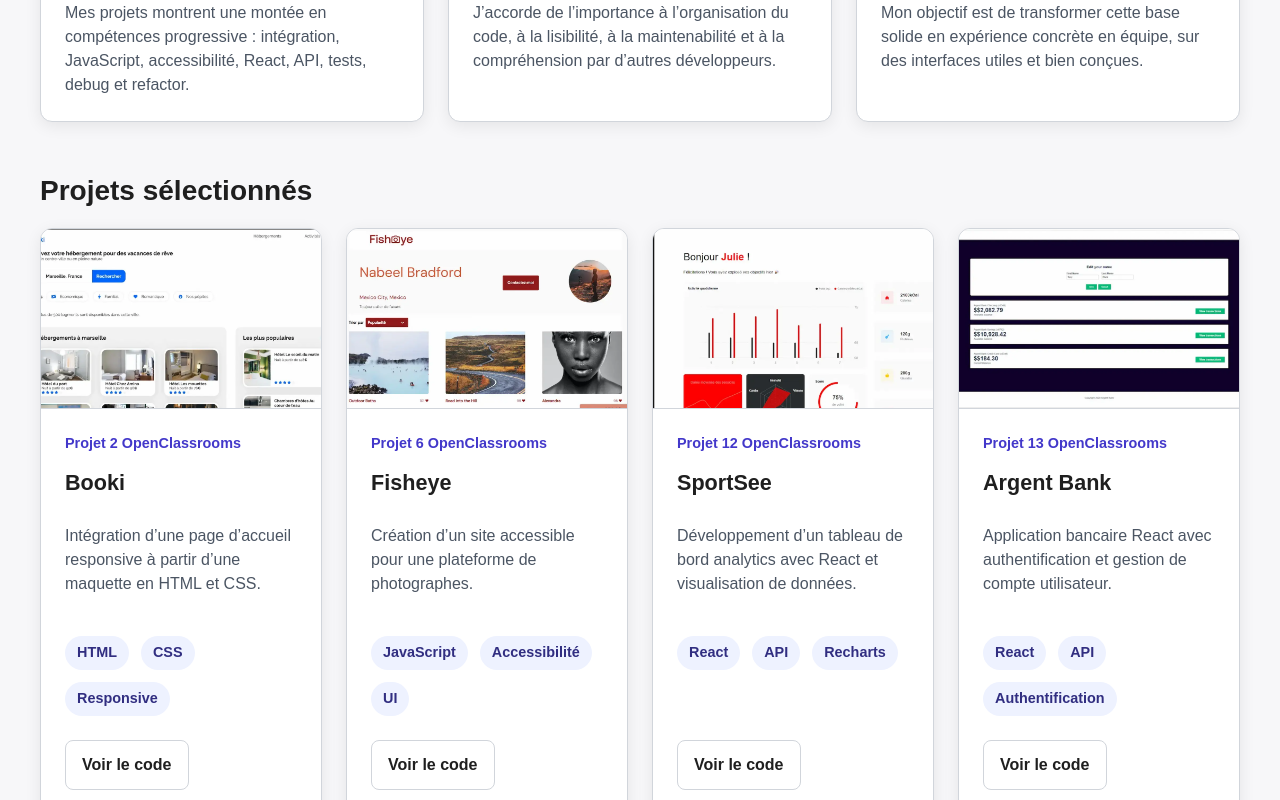
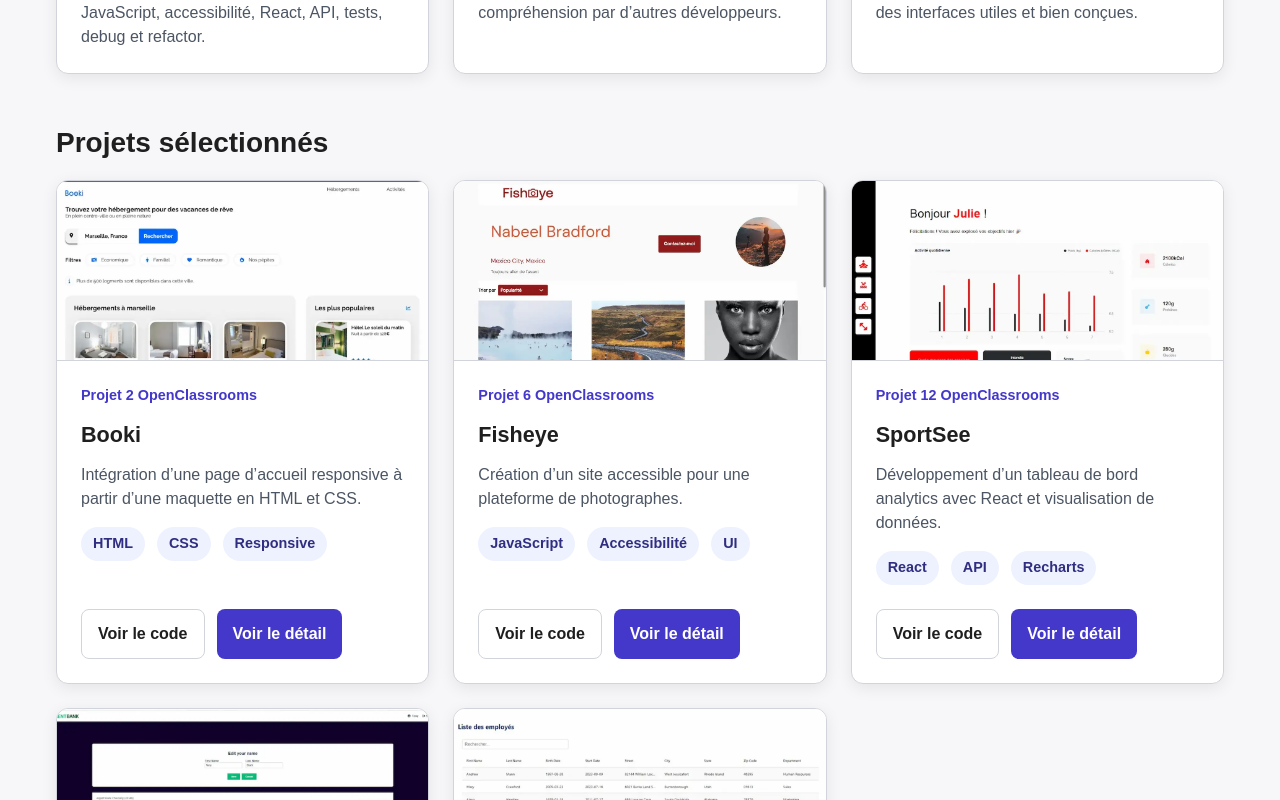
Before and after one commit to Ma-Eum/Portfolio-claire, a React (Vite) app: page / in a window 1280 px wide. Shown: the part 980-1780 px from the top of the page. Built offline with nearby package versions, Linux system fonts and the light colour scheme.

Commit message:
Refactorisation SCSS avec variables centralisées et mixins responsive

```diff
--- a/src/components/Footer/Footer.scss
+++ b/src/components/Footer/Footer.scss
@@ -1,4 +1,5 @@
-@use '../../styles/_variables' as *;
+@use '../../styles/variables' as *;
+@use '../../styles/mixins' as *;
 
 .site-footer {
   margin-top: $spacing-xl;
--- a/src/components/Header/Header.scss
+++ b/src/components/Header/Header.scss
@@ -1,4 +1,5 @@
-@use '../../styles/_variables' as *;
+@use '../../styles/variables' as *;
+@use '../../styles/mixins' as *;
 
 .site-header {
   background-color: $color-surface;
--- a/src/components/ProjectCard/ProjectCard.scss
+++ b/src/components/ProjectCard/ProjectCard.scss
@@ -1,14 +1,12 @@
-@use '../../styles/_variables' as *;
+@use '../../styles/variables' as *;
+@use '../../styles/mixins' as *;
 
 .project-card {
   display: flex;
   flex-direction: column;
   height: 100%;
   overflow: hidden;
-  background-color: $color-surface;
-  border: 1px solid $color-border;
-  border-radius: $radius-md;
-  box-shadow: $shadow-card;
+  @include card-base;
   transition:
     transform 0.2s ease,
     box-shadow 0.2s ease;
@@ -16,12 +14,12 @@
 
 .project-card:hover {
   transform: translateY(-4px);
-  box-shadow: 0 10px 22px rgba(0, 0, 0, 0.1);
+  box-shadow: $shadow-card-hover;
 }
 
 .project-card__image {
   width: 100%;
-  height: 180px;
+  height: $project-card-image-height;
   object-fit: cover;
   object-position: top;
   border-bottom: 1px solid $color-border;
@@ -43,13 +41,11 @@
 .project-card__title {
   margin: 0 0 $spacing-sm;
   font-size: 1.35rem;
-  min-height: 2.8rem;
 }
 
 .project-card__description {
   margin: 0 0 $spacing-md;
   color: $color-text-secondary;
-  min-height: 96px;
 }
 
 .project-card__stack {
@@ -59,15 +55,14 @@
   margin: 0;
   padding: 0;
   list-style: none;
-  min-height: 72px;
   align-content: flex-start;
 }
 
 .project-card__tag {
   padding: 0.4rem 0.75rem;
-  background-color: #eef2ff;
-  border-radius: 999px;
-  color: $color-primary-hover;
+  background-color: $color-tag-background;
+  border-radius: $radius-pill;
+  color: $color-tag-text;
   font-size: 0.9rem;
   font-weight: 600;
 }
@@ -81,14 +76,7 @@
 }
 
 .project-card__link {
-  display: inline-flex;
-  align-items: center;
-  justify-content: center;
-  min-height: 44px;
-  padding: 0.75rem 1rem;
-  border-radius: $radius-sm;
-  font-weight: 600;
-  text-align: center;
+  @include button-base;
 }
 
 .project-card__link--primary {
@@ -107,35 +95,28 @@
 }
 
 .project-card__link--secondary:hover {
-  background-color: #f3f4f6;
+  background-color: $color-button-secondary-hover;
 }
 
-/* Ajustements responsive */
-@media (max-width: 1024px) {
+// Largeur intermédiaire : on stabilise les hauteurs
+@include tablet-only {
+  .project-card__title {
+    min-height: 2.8rem;
+  }
+
   .project-card__description {
-    min-height: 120px;
+    min-height: 96px;
   }
 
   .project-card__stack {
-    min-height: 84px;
+    min-height: 72px;
   }
 }
 
-@media (max-width: 768px) {
+// Mobile : on simplifie la carte
+@include mobile {
   .project-card__image {
-    height: 200px;
-  }
-
-  .project-card__title {
-    min-height: auto;
-  }
-
-  .project-card__description {
-    min-height: auto;
-  }
-
-  .project-card__stack {
-    min-height: auto;
+    height: $project-card-image-height-mobile;
   }
 
   .project-card__actions {
--- a/src/pages/About/About.scss
+++ b/src/pages/About/About.scss
@@ -1,4 +1,5 @@
-@use '../../styles/_variables' as *;
+@use '../../styles/variables' as *;
+@use '../../styles/mixins' as *;
 
 .about {
   padding-block: $spacing-xl;
--- a/src/pages/Home/Home.scss
+++ b/src/pages/Home/Home.scss
@@ -1,4 +1,5 @@
-@use '../../styles/_variables' as *;
+@use '../../styles/variables' as *;
+@use '../../styles/mixins' as *;
 
 .home {
   padding-block: $spacing-xl;
--- a/src/pages/Project/Project.scss
+++ b/src/pages/Project/Project.scss
@@ -1,4 +1,5 @@
-@use '../../styles/_variables' as *;
+@use '../../styles/variables' as *;
+@use '../../styles/mixins' as *;
 
 .project {
   padding-block: $spacing-xl;
--- a/src/styles/_bases.scss
+++ b/src/styles/_bases.scss
@@ -0,0 +1,86 @@
+@use './variables' as *;
+@use './mixins' as *;
+
+// ==============================
+// Reset global
+// ==============================
+
+*,
+*::before,
+*::after {
+  box-sizing: border-box;
+}
+
+body {
+  margin: 0;
+  font-family: $font-main;
+  background-color: $color-background;
+  color: $color-text;
+  line-height: 1.5;
+}
+
+// ==============================
+// Typographie
+// ==============================
+
+h1,
+h2,
+h3,
+h4 {
+  margin: 0;
+  font-weight: 700;
+}
+
+p {
+  margin: 0;
+}
+
+a {
+  text-decoration: none;
+  color: inherit;
+}
+
+// ==============================
+// Images
+// ==============================
+
+img {
+  max-width: 100%;
+  display: block;
+}
+
+// ==============================
+// Layout global
+// ==============================
+
+.container {
+  width: 100%;
+  max-width: $container-width;
+  margin: 0 auto;
+  padding: 0 $spacing-md;
+}
+
+// ==============================
+// Accessibilité
+// ==============================
+
+// Focus visible (important clavier)
+:focus-visible {
+  @include focus-ring;
+}
+
+// Skip link (navigation rapide clavier)
+.skip-link {
+  position: absolute;
+  top: -40px;
+  left: $spacing-md;
+  background: $color-primary;
+  color: $color-surface;
+  padding: $spacing-sm $spacing-md;
+  z-index: 100;
+  border-radius: $radius-sm;
+}
+
+.skip-link:focus {
+  top: $spacing-md;
+}
--- a/src/styles/_mixins.scss
+++ b/src/styles/_mixins.scss
@@ -0,0 +1,50 @@
+@use './variables' as *;
+
+// ==============================
+// Mixins responsive
+// ==============================
+
+@mixin mobile {
+  @media (max-width: $breakpoint-mobile) {
+    @content;
+  }
+}
+
+@mixin tablet-only {
+  @media (min-width: #{$breakpoint-mobile + 1px}) and (max-width: $breakpoint-tablet) {
+    @content;
+  }
+}
+
+@mixin desktop {
+  @media (min-width: #{$breakpoint-tablet + 1px}) {
+    @content;
+  }
+}
+
+// ==============================
+// Mixins réutilisables UI
+// ==============================
+
+@mixin button-base {
+  display: inline-flex;
+  align-items: center;
+  justify-content: center;
+  min-height: 44px;
+  padding: 0.75rem 1rem;
+  border-radius: $radius-sm;
+  font-weight: 600;
+  text-align: center;
+}
+
+@mixin card-base {
+  background-color: $color-surface;
+  border: 1px solid $color-border;
+  border-radius: $radius-md;
+  box-shadow: $shadow-card;
+}
+
+@mixin focus-ring {
+  outline: 3px solid $color-focus;
+  outline-offset: 3px;
+}
--- a/src/styles/_variables.scss
+++ b/src/styles/_variables.scss
@@ -1,17 +1,23 @@
 // ==============================
 // Variables globales du projet
 // ==============================
-// Ce fichier centralise les couleurs, espacements et styles récurrents.
-// L'objectif est de faciliter la maintenance et l'harmonisation de l'interface.
+// Ce fichier centralise les couleurs, espacements,
+// rayons, ombres, tailles et breakpoints.
 
 $color-background: #f7f7f9;
 $color-surface: #ffffff;
 $color-text: #1f1f1f;
 $color-text-secondary: #4b5563;
 $color-border: #d1d5db;
+
 $color-primary: #4338ca;
 $color-primary-hover: #312e81;
 $color-focus: #2563eb;
+
+$color-tag-background: #eef2ff;
+$color-tag-text: $color-primary-hover;
+$color-button-secondary-hover: #f3f4f6;
+$color-card-shadow: rgba(0, 0, 0, 0.1);
 
 $font-main: Arial, Helvetica, sans-serif;
 
@@ -26,5 +32,14 @@
 $radius-sm: 8px;
 $radius-md: 12px;
 $radius-lg: 16px;
+$radius-pill: 999px;
 
 $shadow-card: 0 4px 16px rgba(0, 0, 0, 0.08);
+$shadow-card-hover: 0 10px 22px rgba(0, 0, 0, 0.1);
+
+$project-card-image-height: 180px;
+$project-card-image-height-mobile: 200px;
+
+// Breakpoints
+$breakpoint-mobile: 768px;
+$breakpoint-tablet: 1100px;
--- a/src/styles/main.scss
+++ b/src/styles/main.scss
@@ -1,4 +1,6 @@
-@use './_variables' as *;
+@use './variables' as *;
+@use './bases' as *;
+@use './mixins' as *;
 
 // ==============================
 // Reset / base globale
```
